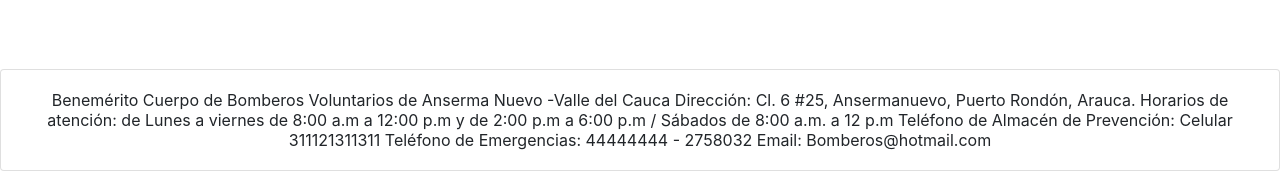
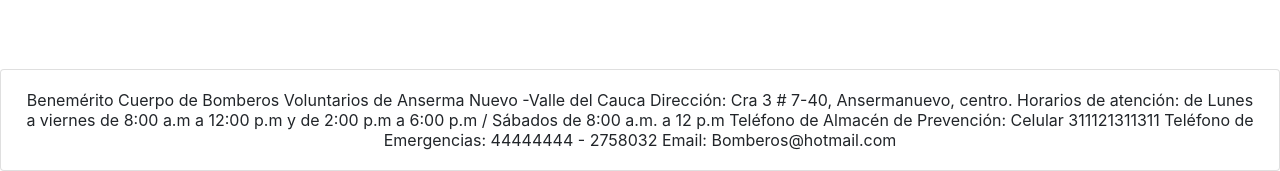
Before and after one commit to intellerX/bombers, a React app: page / in a window 1280 px wide. Shown: the part 3537-3708 px from the top of the page. Built offline with nearby package versions, Linux system fonts and the light colour scheme; a web font is replaced by a local one.

Commit message:
Pictures

```diff
--- a/src/components/Footer.jsx
+++ b/src/components/Footer.jsx
@@ -7,7 +7,7 @@ const Footer = () => (
 
 <Card>
   <Card.Body>
-    Benemérito Cuerpo de Bomberos Voluntarios de Anserma Nuevo -Valle del Cauca Dirección: Cl. 6 #25, Ansermanuevo, Puerto Rondón, Arauca. Horarios de atención: de Lunes a viernes de 8:00 a.m a 12:00 p.m y de 2:00 p.m a 6:00 p.m / Sábados de 8:00 a.m. a 12 p.m Teléfono de Almacén de Prevención: Celular 311121311311  Teléfono de Emergencias: 44444444 - 2758032  Email: Bomberos@hotmail.com
+    Benemérito Cuerpo de Bomberos Voluntarios de Anserma Nuevo -Valle del Cauca Dirección: Cra 3 # 7-40, Ansermanuevo, centro. Horarios de atención: de Lunes a viernes de 8:00 a.m a 12:00 p.m y de 2:00 p.m a 6:00 p.m / Sábados de 8:00 a.m. a 12 p.m Teléfono de Almacén de Prevención: Celular 311121311311  Teléfono de Emergencias: 44444444 - 2758032  Email: Bomberos@hotmail.com
 
   </Card.Body>
 </Card>
```
